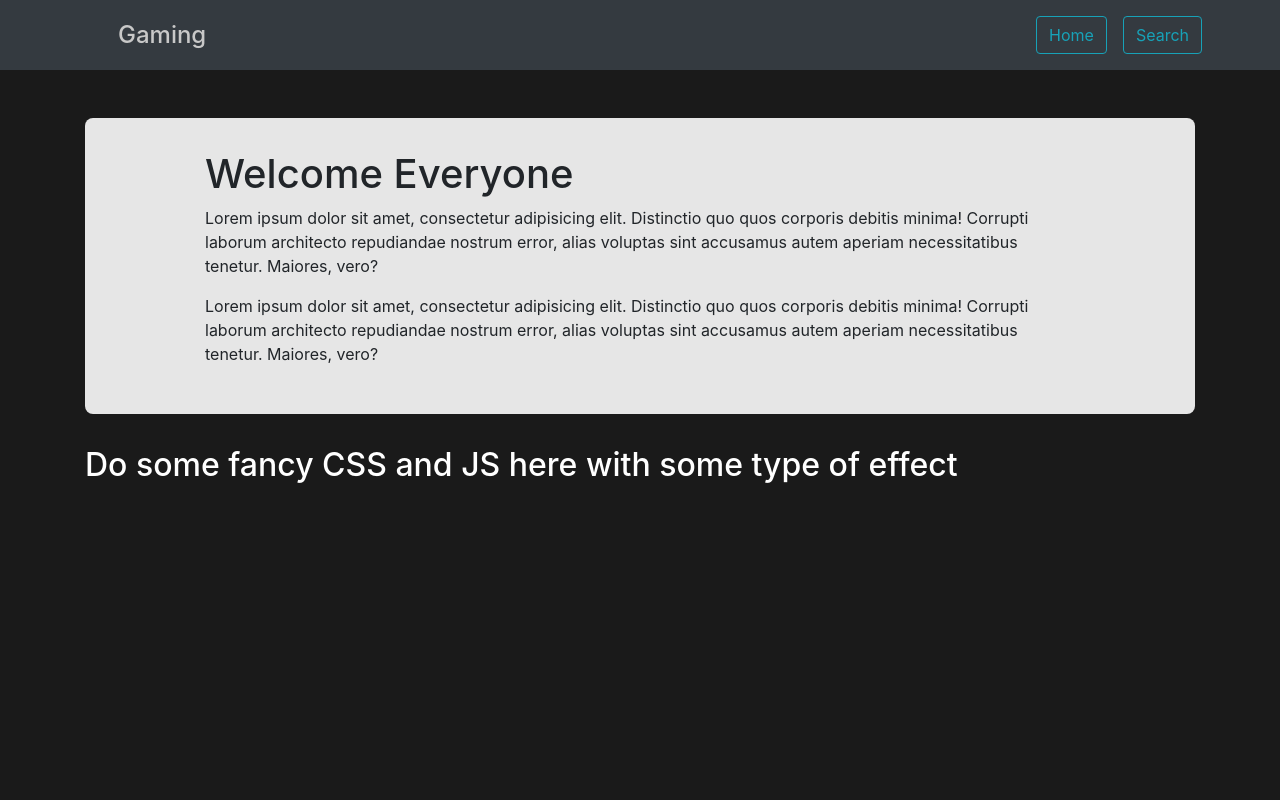
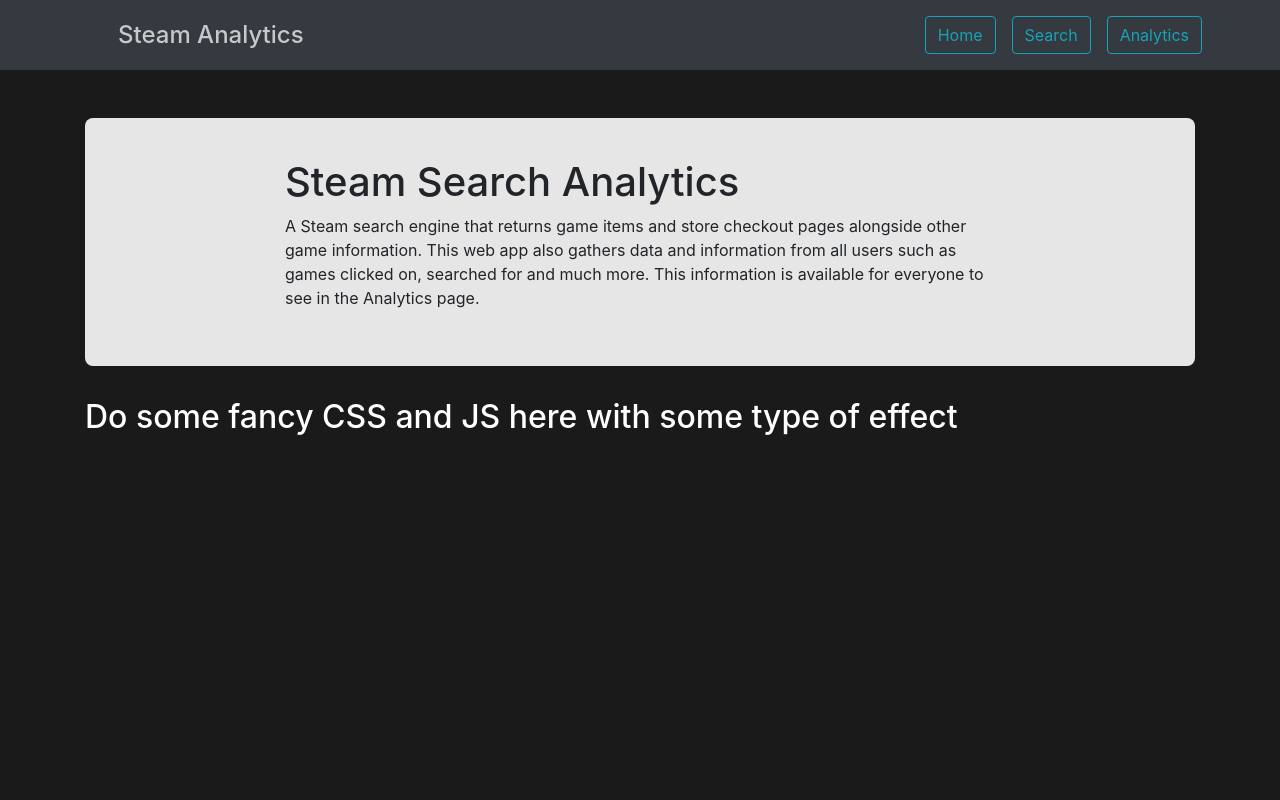
Before and after one commit to KabdulDev/booming-barometer, a React (Create React App) app in the folder client-side/: page / in a window 1280 px wide. Shown: the top 800 px of the page. Built offline with nearby package versions, Linux system fonts and the light colour scheme; some icons are missing.

Commit message:
added description of web app to home page and added analytics page which will be worked on

```diff
--- a/client-side/src/App.js
+++ b/client-side/src/App.js
@@ -3,6 +3,7 @@
 import Home from "./Views/Home";
 import Search from "./Views/Search";
 import Game from "./Views/Game";
+import GamesAnalytics from "./Views/GamesAnalytics";
 import { BrowserRouter as Router, Switch, Route, } from "react-router-dom";
 
 function App() {
@@ -11,13 +12,21 @@
             <Navigation />
             <div className="vh-100">
                 <Switch>
+
                     <Route path="/" exact>
                         <Home />
                     </Route>
+
                     <Route path="/search" exact>
                         <Search />
                     </Route>
+
+                    <Route path="/analytics" exact>
+                        <GamesAnalytics />
+                    </Route>
+
                     <Route path="/game/:id" component={Game} exact />
+
                 </Switch>
             </div>
             <Footer />
--- a/client-side/src/Components/Navigation.jsx
+++ b/client-side/src/Components/Navigation.jsx
@@ -21,13 +21,13 @@
 
                     <Navbar.Brand href=""><HubotIcon size={24} /></Navbar.Brand>
                     <Nav className="mr-auto">
-                        <h3 className="nav-header">Gaming</h3>
+                        <h3 className="nav-header">Steam Analytics</h3>
                     </Nav>
 
                     <Nav className="ml-auto">
                         <Nav.Link href="/"><Button variant="outline-info">Home</Button></Nav.Link>
                         <Nav.Link href="/search"><Button variant="outline-info">Search</Button></Nav.Link>
-                        {/* <Nav.Link href="/"><Button variant="outline-info">Info</Button></Nav.Link> */}
+                        <Nav.Link href="/analytics"><Button variant="outline-info">Analytics</Button></Nav.Link>
                     </Nav>
 
                     </Container>
--- a/client-side/src/Views/App.css
+++ b/client-side/src/Views/App.css
@@ -1,6 +1,6 @@
 .jumbotron
 {
-    padding: 2rem 7.5rem;
+    padding: 2.5rem 12.5rem;
     background-color: #e6e6e6;
     border-radius: .5rem;
 }
--- /dev/null
+++ b/client-side/src/Views/GamesAnalytics.jsx
@@ -0,0 +1,13 @@
+import React, { Component } from 'react';
+
+
+
+export default class GamesAnalytics extends Component
+{
+    render()
+    {
+        return(
+            <h1>Hello</h1>
+        )
+    }
+}
--- a/client-side/src/Views/Home.jsx
+++ b/client-side/src/Views/Home.jsx
@@ -9,9 +9,8 @@
 
         <Container>
             <Jumbotron className="mt-5">
-                <h1>Welcome Everyone</h1>
-                <p>Lorem ipsum dolor sit amet, consectetur adipisicing elit. Distinctio quo quos corporis debitis minima! Corrupti laborum architecto repudiandae nostrum error, alias voluptas sint accusamus autem aperiam necessitatibus tenetur. Maiores, vero?</p>
-                <p>Lorem ipsum dolor sit amet, consectetur adipisicing elit. Distinctio quo quos corporis debitis minima! Corrupti laborum architecto repudiandae nostrum error, alias voluptas sint accusamus autem aperiam necessitatibus tenetur. Maiores, vero?</p>
+                <h1>Steam Search Analytics</h1>
+                <p>A Steam search engine that returns game items and store checkout pages alongside other game information. This web app also gathers data and information from all users such as games clicked on, searched for and much more. This information is available for everyone to see in the Analytics page.</p>
             </Jumbotron>
 
             <h2>Do some fancy CSS and JS here with some type of effect</h2>
--- a/client-side/src/Views/Search.jsx
+++ b/client-side/src/Views/Search.jsx
@@ -39,7 +39,7 @@
 
             <Container className="mt-5">
                 <Jumbotron className="mt-5">
-                    <h1>Welcome Everyone</h1>
+                    <h1>Search by Game</h1>
                     <p>Lorem ipsum dolor sit amet, consectetur adipisicing elit. Distinctio quo quos corporis debitis minima! Corrupti laborum architecto repudiandae nostrum error, alias voluptas sint accusamus autem aperiam necessitatibus tenetur. Maiores, vero?</p>
                     <p>Lorem ipsum dolor sit amet, consectetur adipisicing elit. Distinctio quo quos corporis debitis minima! Corrupti laborum architecto repudiandae nostrum error, alias voluptas sint accusamus autem aperiam necessitatibus tenetur. Maiores, vero?</p>
                 </Jumbotron>
@@ -47,7 +47,7 @@
                 <Form onSubmit={this.handleOnSubmit}>
                 <Row className="mt-2 mb-5 justify-content-center">
                     <Col xs={6} md={4}>
-                        <input type="text" className="form-control" placeholder="Search for (whatever)" id="searchGames"/>
+                        <input type="text" className="form-control" placeholder="Search for game" id="searchGames"/>
                     </Col>
 
                     <Col xs={2}>
```
Also changed, not shown: client-side/src/Views/Game.jsx (+7 -11 lines).
